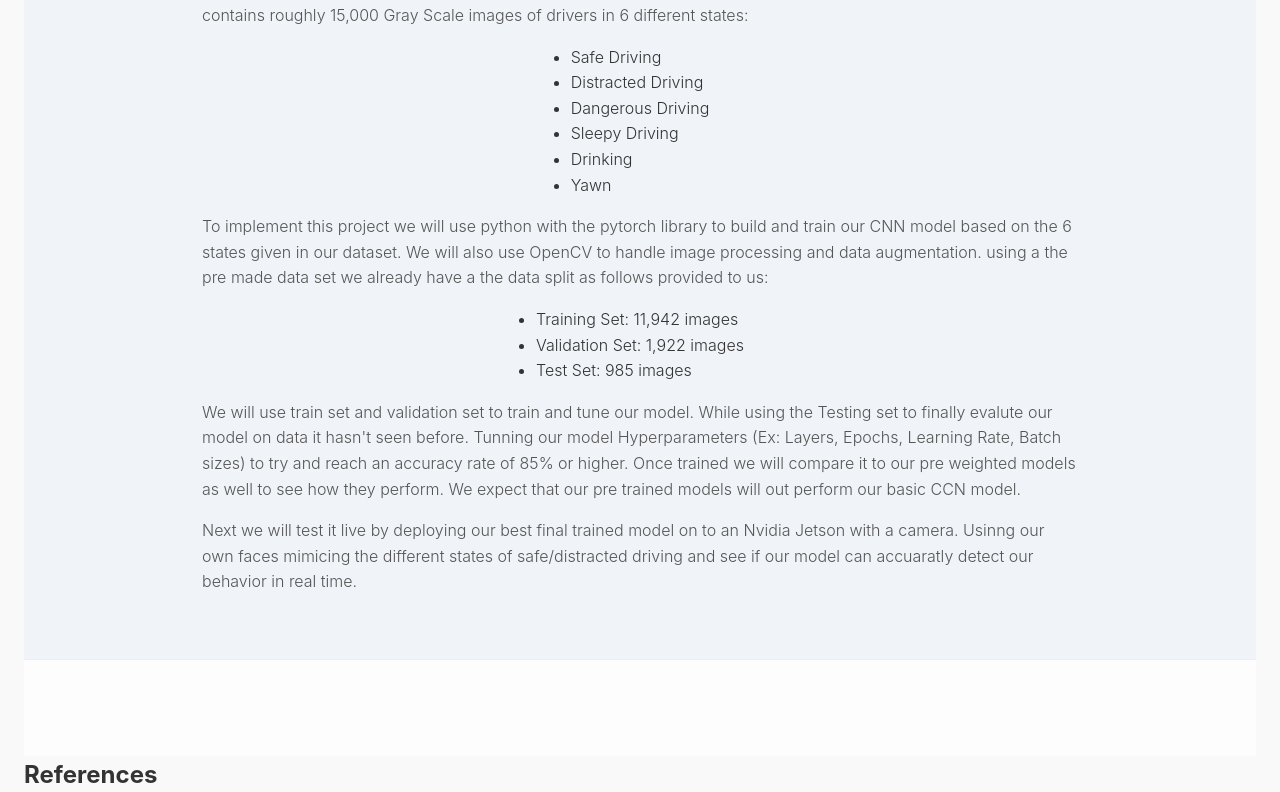
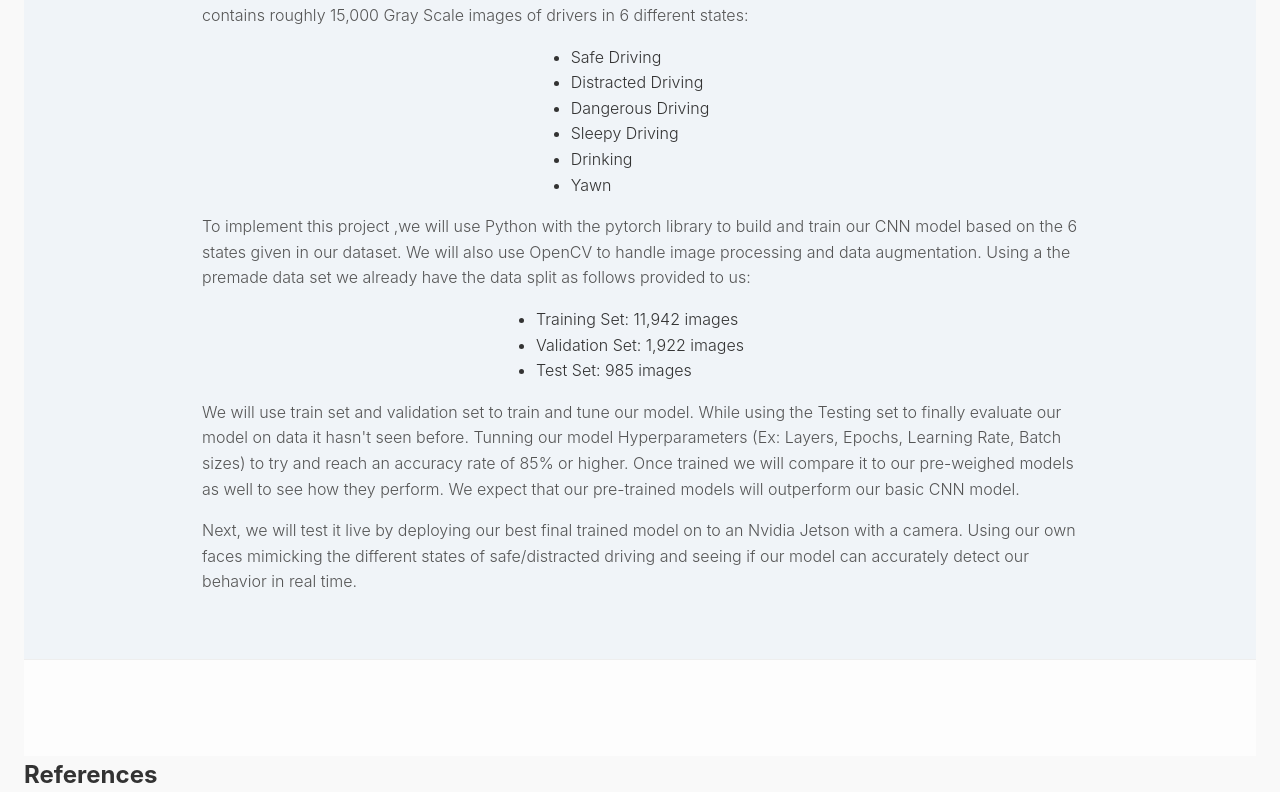
Before and after one commit to azizs1/distracted-driver-detection, a plain HTML site: page proposal/index.html in a window 1280 px wide. Shown: the part 1905-2697 px from the top of the page. Drawn offline with Linux system fonts and the light colour scheme.

Commit message:
Grammer fixes

```diff
--- a/proposal/index.html
+++ b/proposal/index.html
@@ -54,9 +54,9 @@
         <h2>Approach</h2>
         <p>
             To tackle this probelm of Distracted Driving, we will use a combination of computer vision techniques and machine learning algorithms to be able to detect and notify when distracted driving is taking place.
-            To do this we will enlist the help of a pre made data.
+            To do this we will enlist the help of a premade data.
             We will use this data set to train a convolutional neural network (CNN) to be able to classify images of drivers into one of these 6 categories.
-            To do this we will do the follow steps on the image data set:
+            To do this we will do the following steps on the image data set:
         </p>
         <h3>Data Preprocessing</h3>
         <ul>
@@ -67,7 +67,7 @@
         <ul>
             <li>Train a basic CNN model that we build from scrath</li>
             <li>Compare our model to a pre weighted model like <a href="https://docs.pytorch.org/vision/main/models/generated/torchvision.models.resnet18.html" target="_blank" rel="noopener noreferrer">resnet18</a> which is pre trained on the <a href="https://en.wikipedia.org/wiki/ImageNet" target="_blank" rel="noopener noreferrer">ImageNet</a> database.
-                This model is pre traine don 14 million labeled images. We can then use a concept know as transfer learning, where we start from a CNN that's already been trained on a large dataset and adapt it to our task, by changing the final classificaiton layer with our labels we want to target.  </li>
+                This model is pre trained on 14 million labeled images. We can then use a concept known as transfer learning, where we start from a CNN that's already been trained on a large dataset and adapt it to our task, by changing the final classification layer with our labels we want to target.  </li>
             <li>Then train a lightweight model like MobileNetV3-Small for fast live detection.</li>
         </ul>
         <h3>Training and Evaluation</h3>
@@ -105,9 +105,9 @@
             <li>Yawn</li>
         </ul>
         <p>
-        To implement this project we will use python with the pytorch library to build and train our CNN model based on the 6 states given in our dataset.
+        To implement this project ,we will use Python with the pytorch library to build and train our CNN model based on the 6 states given in our dataset.
         We will also use OpenCV to handle image processing and data augmentation.
-        using a the pre made data set we already have a the data split as follows provided to us:
+        Using a the premade data set we already have the data split as follows provided to us:
         </p>
         <ul>
             <li>Training Set: 11,942 images</li>
@@ -116,14 +116,14 @@
         </ul>
         <p>
         We will use train set and validation set to train and tune our model.
-        While using the Testing set to finally evalute our model on data it hasn't seen before.
+        While using the Testing set to finally evaluate our model on data it hasn't seen before.
         Tunning our model Hyperparameters (Ex: Layers, Epochs, Learning Rate, Batch sizes) to try and reach an accuracy rate of 85% or higher.
-        Once trained we will compare it to our pre weighted models as well to see how they perform.
-        We expect that our pre trained models will out perform our basic CCN model.
+        Once trained we will compare it to our pre-weighed models as well to see how they perform.
+        We expect that our pre-trained models will outperform our basic CNN model.
         </p>
         <p>
-        Next we will test it live by deploying our best final trained model on to an Nvidia Jetson with a camera.
-        Usinng our own faces mimicing the different states of safe/distracted driving and see if our model can accuaratly detect our behavior in real time.
+        Next, we will test it live by deploying our best final trained model on to an Nvidia Jetson with a camera.
+        Using our own faces mimicking  the different states of safe/distracted driving and seeing if our model can accurately detect our behavior in real time.
         </p>
     </section>
     <section class="section" id="refrences"></section>
```
